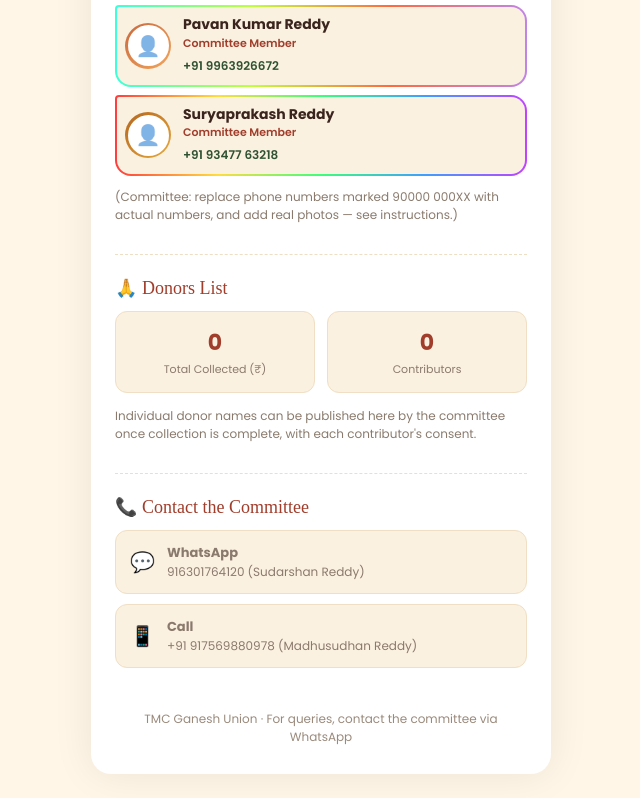
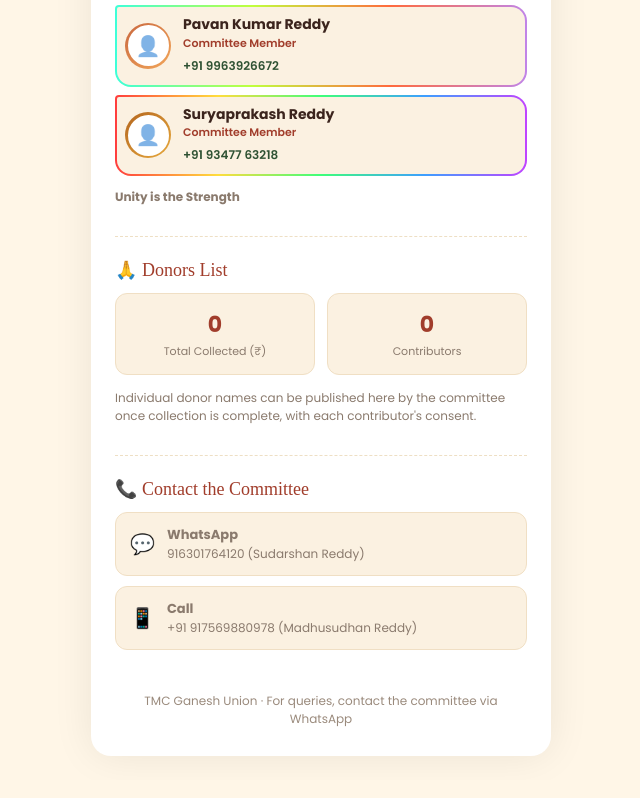
Before and after one commit to suryareddytadipatri/tmc-ganesh-union-app, a website: page public/index.html in a window 1280 px wide. Shown: the part 3064-3862 px from the top of the page, without its empty margins (319-959 px from the left). Drawn offline with Linux system fonts and the light colour scheme; no server answers; a web font is replaced by a local one.

Commit message:
Update donor note with new message

```diff
--- a/public/index.html
+++ b/public/index.html
@@ -757,7 +757,7 @@
         </div>
 
       </div>
-      <div class="donor-note" style="margin-top:12px;">(Committee: replace phone numbers marked 90000 000XX with actual numbers, and add real photos — see instructions.)</div>
+      <div class="donor-note" style="margin-top:12px;"><b>Unity is the Strength</b></div>
     </div>
 
     <div class="section" id="donors">
```
